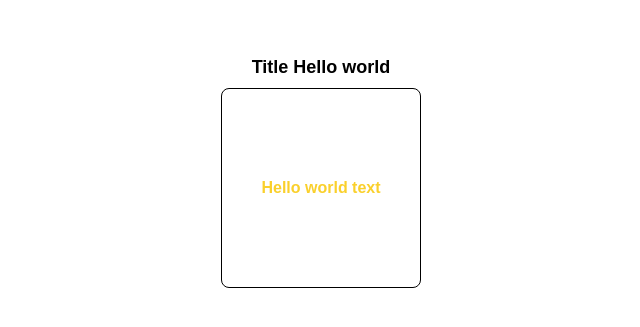
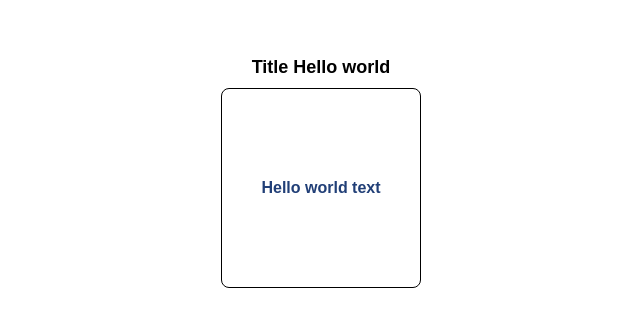
Before and after one commit to yoyoking94/gitIscod, a plain HTML site: page index.html in a window 1280 px wide. Shown: the part 223-550 px from the top of the page, without its empty margins (319-959 px from the left). Drawn offline with Linux system fonts and the light colour scheme.

Commit message:
C4 : couleur du texte principal en bleu

```diff
--- a/index.html
+++ b/index.html
@@ -42,7 +42,7 @@
         align-items: center;
 
         font-size: 16px;
-        color: #fad02c;
+        color: #213F77;
       }
     </style>
     <script src="./app.js" defer></script>
```
